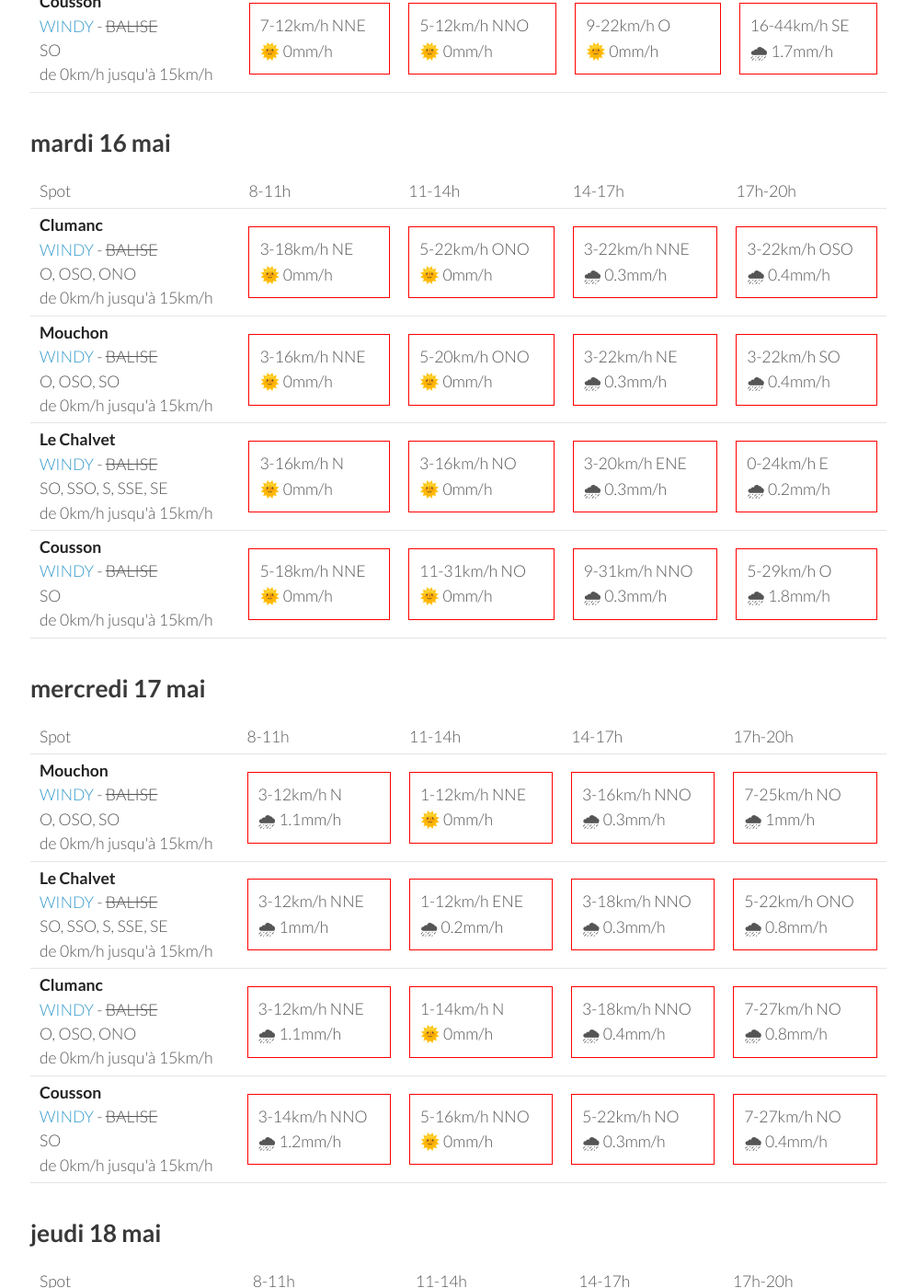
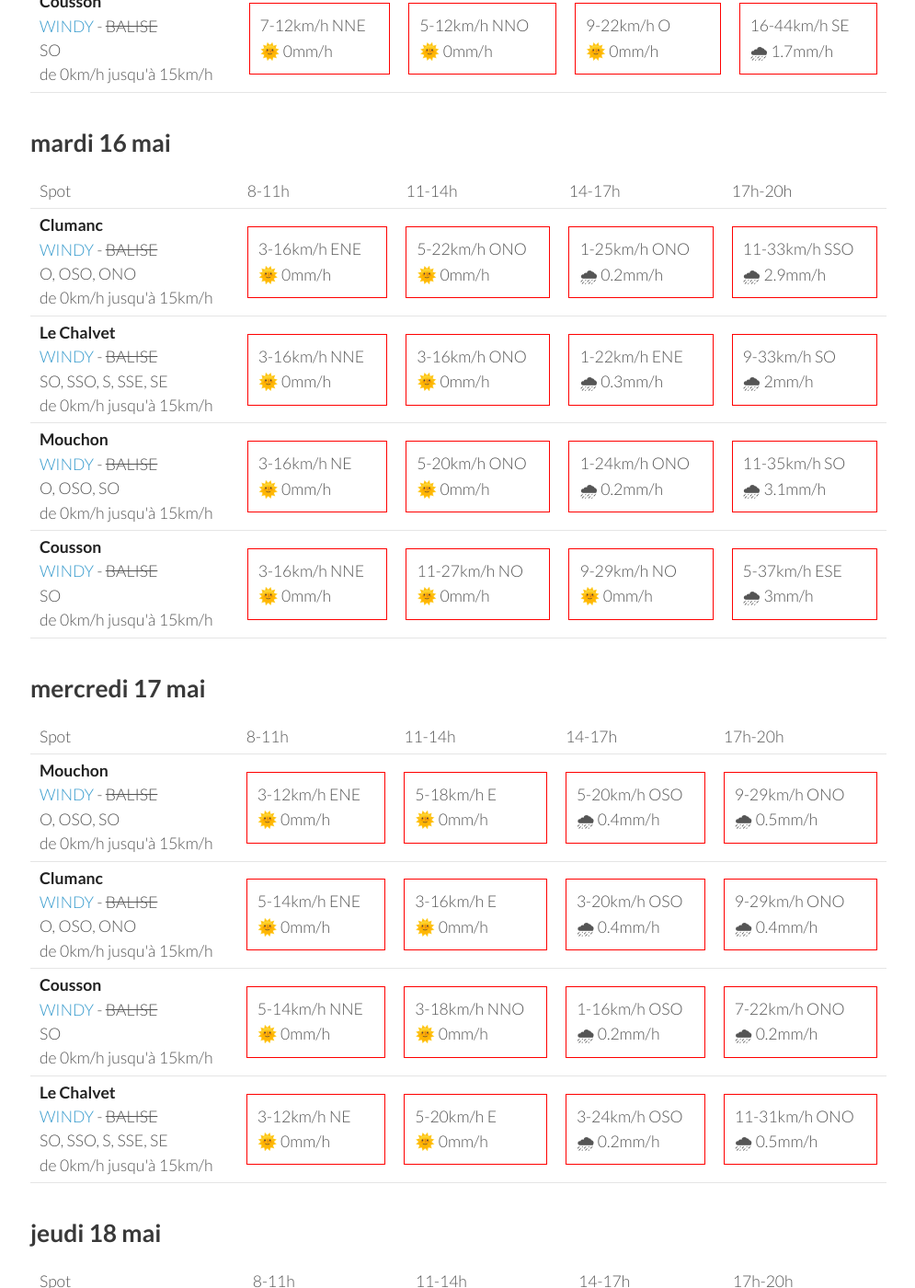
Before and after one commit to parapente-dans-le-nord/parapente-dans-le-nord.github.io, a Jekyll site: the page built from saint_andre.markdown, in a window 1280 px wide and 1400 px high, scrolled down 1325 px. Shown: the whole window at 92% size, without its empty margins (25-1020 px from the left). Built offline with Jekyll 4.4.1, drawn with Linux system fonts in a browser that asks for light colours; some of the changed text lies outside the part shown.

Commit message:
update index.markdown

```diff
--- a/saint_andre.markdown
+++ b/saint_andre.markdown
@@ -132,40 +132,40 @@ page mise à jour le dimanche 14 mai 13:36
 <tr>
         <td><strong>Clumanc</strong><br><a href="https://windy.com/44.027/6.402?43.914,6.403,10,m:eSxaglP">WINDY</a> - <span class="no-balise"> BALISE </span><br> <span class="vent-favorable">O, OSO, ONO</span><br><span class="force-vent">de 0km/h jusqu'à 15km/h</span> </td>
 
-            <td><div class="not-flyable"><p>3-18km/h NE</p><p>🌞 0mm/h</p></div></td>
+            <td><div class="not-flyable"><p>3-16km/h ENE</p><p>🌞 0mm/h</p></div></td>
             <td><div class="not-flyable"><p>5-22km/h ONO</p><p>🌞 0mm/h</p></div></td>
-            <td><div class="not-flyable"><p>3-22km/h NNE</p><p>🌧 0.3mm/h</p></div></td>
-            <td><div class="not-flyable"><p>3-22km/h OSO</p><p>🌧 0.4mm/h</p></div></td>
+            <td><div class="not-flyable"><p>1-25km/h ONO</p><p>🌧 0.2mm/h</p></div></td>
+            <td><div class="not-flyable"><p>11-33km/h SSO</p><p>🌧 2.9mm/h</p></div></td>
+
+
+    </tr>
+<tr>
+        <td><strong>Le Chalvet</strong><br><a href="https://windy.com/43.979/6.480?43.866,6.480,10,m:eSsaglX">WINDY</a> - <span class="no-balise"> BALISE </span><br> <span class="vent-favorable">SO, SSO, S, SSE, SE</span><br><span class="force-vent">de 0km/h jusqu'à 15km/h</span> </td>
+
+            <td><div class="not-flyable"><p>3-16km/h NNE</p><p>🌞 0mm/h</p></div></td>
+            <td><div class="not-flyable"><p>3-16km/h ONO</p><p>🌞 0mm/h</p></div></td>
+            <td><div class="not-flyable"><p>1-22km/h ENE</p><p>🌧 0.3mm/h</p></div></td>
+            <td><div class="not-flyable"><p>9-33km/h SO</p><p>🌧 2mm/h</p></div></td>
 
 
     </tr>
 <tr>
         <td><strong>Mouchon</strong><br><a href="https://windy.com/43.992/6.424?43.878,6.425,10,m:eSuaglR">WINDY</a> - <span class="no-balise"> BALISE </span><br> <span class="vent-favorable">O, OSO, SO</span><br><span class="force-vent">de 0km/h jusqu'à 15km/h</span> </td>
 
-            <td><div class="not-flyable"><p>3-16km/h NNE</p><p>🌞 0mm/h</p></div></td>
+            <td><div class="not-flyable"><p>3-16km/h NE</p><p>🌞 0mm/h</p></div></td>
             <td><div class="not-flyable"><p>5-20km/h ONO</p><p>🌞 0mm/h</p></div></td>
-            <td><div class="not-flyable"><p>3-22km/h NE</p><p>🌧 0.3mm/h</p></div></td>
-            <td><div class="not-flyable"><p>3-22km/h SO</p><p>🌧 0.4mm/h</p></div></td>
-
-
-    </tr>
-<tr>
-        <td><strong>Le Chalvet</strong><br><a href="https://windy.com/43.979/6.480?43.866,6.480,10,m:eSsaglX">WINDY</a> - <span class="no-balise"> BALISE </span><br> <span class="vent-favorable">SO, SSO, S, SSE, SE</span><br><span class="force-vent">de 0km/h jusqu'à 15km/h</span> </td>
-
-            <td><div class="not-flyable"><p>3-16km/h N</p><p>🌞 0mm/h</p></div></td>
-            <td><div class="not-flyable"><p>3-16km/h NO</p><p>🌞 0mm/h</p></div></td>
-            <td><div class="not-flyable"><p>3-20km/h ENE</p><p>🌧 0.3mm/h</p></div></td>
-            <td><div class="not-flyable"><p>0-24km/h E</p><p>🌧 0.2mm/h</p></div></td>
+            <td><div class="not-flyable"><p>1-24km/h ONO</p><p>🌧 0.2mm/h</p></div></td>
+            <td><div class="not-flyable"><p>11-35km/h SO</p><p>🌧 3.1mm/h</p></div></td>
 
 
     </tr>
 <tr>
         <td><strong>Cousson</strong><br><a href="https://windy.com/44.054/6.240?43.940,6.241,10,m:eSAaglz">WINDY</a> - <span class="no-balise"> BALISE </span><br> <span class="vent-favorable">SO</span><br><span class="force-vent">de 0km/h jusqu'à 15km/h</span> </td>
 
-            <td><div class="not-flyable"><p>5-18km/h NNE</p><p>🌞 0mm/h</p></div></td>
-            <td><div class="not-flyable"><p>11-31km/h NO</p><p>🌞 0mm/h</p></div></td>
-            <td><div class="not-flyable"><p>9-31km/h NNO</p><p>🌧 0.3mm/h</p></div></td>
-            <td><div class="not-flyable"><p>5-29km/h O</p><p>🌧 1.8mm/h</p></div></td>
+            <td><div class="not-flyable"><p>3-16km/h NNE</p><p>🌞 0mm/h</p></div></td>
+            <td><div class="not-flyable"><p>11-27km/h NO</p><p>🌞 0mm/h</p></div></td>
+            <td><div class="not-flyable"><p>9-29km/h NO</p><p>🌞 0mm/h</p></div></td>
+            <td><div class="not-flyable"><p>5-37km/h ESE</p><p>🌧 3mm/h</p></div></td>
 
 
     </tr>
@@ -188,40 +188,40 @@ page mise à jour le dimanche 14 mai 13:36
 <tr>
         <td><strong>Mouchon</strong><br><a href="https://windy.com/43.992/6.424?43.878,6.425,10,m:eSuaglR">WINDY</a> - <span class="no-balise"> BALISE </span><br> <span class="vent-favorable">O, OSO, SO</span><br><span class="force-vent">de 0km/h jusqu'à 15km/h</span> </td>
 
-            <td><div class="not-flyable"><p>3-12km/h N</p><p>🌧 1.1mm/h</p></div></td>
-            <td><div class="not-flyable"><p>1-12km/h NNE</p><p>🌞 0mm/h</p></div></td>
-            <td><div class="not-flyable"><p>3-16km/h NNO</p><p>🌧 0.3mm/h</p></div></td>
-            <td><div class="not-flyable"><p>7-25km/h NO</p><p>🌧 1mm/h</p></div></td>
+            <td><div class="not-flyable"><p>3-12km/h ENE</p><p>🌞 0mm/h</p></div></td>
+            <td><div class="not-flyable"><p>5-18km/h E</p><p>🌞 0mm/h</p></div></td>
+            <td><div class="not-flyable"><p>5-20km/h OSO</p><p>🌧 0.4mm/h</p></div></td>
+            <td><div class="not-flyable"><p>9-29km/h ONO</p><p>🌧 0.5mm/h</p></div></td>
+
+
+    </tr>
+<tr>
+        <td><strong>Clumanc</strong><br><a href="https://windy.com/44.027/6.402?43.914,6.403,10,m:eSxaglP">WINDY</a> - <span class="no-balise"> BALISE </span><br> <span class="vent-favorable">O, OSO, ONO</span><br><span class="force-vent">de 0km/h jusqu'à 15km/h</span> </td>
+
+            <td><div class="not-flyable"><p>5-14km/h ENE</p><p>🌞 0mm/h</p></div></td>
+            <td><div class="not-flyable"><p>3-16km/h E</p><p>🌞 0mm/h</p></div></td>
+            <td><div class="not-flyable"><p>3-20km/h OSO</p><p>🌧 0.4mm/h</p></div></td>
+            <td><div class="not-flyable"><p>9-29km/h ONO</p><p>🌧 0.4mm/h</p></div></td>
+
+
+    </tr>
+<tr>
+        <td><strong>Cousson</strong><br><a href="https://windy.com/44.054/6.240?43.940,6.241,10,m:eSAaglz">WINDY</a> - <span class="no-balise"> BALISE </span><br> <span class="vent-favorable">SO</span><br><span class="force-vent">de 0km/h jusqu'à 15km/h</span> </td>
+
+            <td><div class="not-flyable"><p>5-14km/h NNE</p><p>🌞 0mm/h</p></div></td>
+            <td><div class="not-flyable"><p>3-18km/h NNO</p><p>🌞 0mm/h</p></div></td>
+            <td><div class="not-flyable"><p>1-16km/h OSO</p><p>🌧 0.2mm/h</p></div></td>
+            <td><div class="not-flyable"><p>7-22km/h ONO</p><p>🌧 0.2mm/h</p></div></td>
 
 
     </tr>
 <tr>
         <td><strong>Le Chalvet</strong><br><a href="https://windy.com/43.979/6.480?43.866,6.480,10,m:eSsaglX">WINDY</a> - <span class="no-balise"> BALISE </span><br> <span class="vent-favorable">SO, SSO, S, SSE, SE</span><br><span class="force-vent">de 0km/h jusqu'à 15km/h</span> </td>
 
-            <td><div class="not-flyable"><p>3-12km/h NNE</p><p>🌧 1mm/h</p></div></td>
-            <td><div class="not-flyable"><p>1-12km/h ENE</p><p>🌧 0.2mm/h</p></div></td>
-            <td><div class="not-flyable"><p>3-18km/h NNO</p><p>🌧 0.3mm/h</p></div></td>
-            <td><div class="not-flyable"><p>5-22km/h ONO</p><p>🌧 0.8mm/h</p></div></td>
-
-
-    </tr>
-<tr>
-        <td><strong>Clumanc</strong><br><a href="https://windy.com/44.027/6.402?43.914,6.403,10,m:eSxaglP">WINDY</a> - <span class="no-balise"> BALISE </span><br> <span class="vent-favorable">O, OSO, ONO</span><br><span class="force-vent">de 0km/h jusqu'à 15km/h</span> </td>
-
-            <td><div class="not-flyable"><p>3-12km/h NNE</p><p>🌧 1.1mm/h</p></div></td>
-            <td><div class="not-flyable"><p>1-14km/h N</p><p>🌞 0mm/h</p></div></td>
-            <td><div class="not-flyable"><p>3-18km/h NNO</p><p>🌧 0.4mm/h</p></div></td>
-            <td><div class="not-flyable"><p>7-27km/h NO</p><p>🌧 0.8mm/h</p></div></td>
-
-
-    </tr>
-<tr>
-        <td><strong>Cousson</strong><br><a href="https://windy.com/44.054/6.240?43.940,6.241,10,m:eSAaglz">WINDY</a> - <span class="no-balise"> BALISE </span><br> <span class="vent-favorable">SO</span><br><span class="force-vent">de 0km/h jusqu'à 15km/h</span> </td>
-
-            <td><div class="not-flyable"><p>3-14km/h NNO</p><p>🌧 1.2mm/h</p></div></td>
-            <td><div class="not-flyable"><p>5-16km/h NNO</p><p>🌞 0mm/h</p></div></td>
-            <td><div class="not-flyable"><p>5-22km/h NO</p><p>🌧 0.3mm/h</p></div></td>
-            <td><div class="not-flyable"><p>7-27km/h NO</p><p>🌧 0.4mm/h</p></div></td>
+            <td><div class="not-flyable"><p>3-12km/h NE</p><p>🌞 0mm/h</p></div></td>
+            <td><div class="not-flyable"><p>5-20km/h E</p><p>🌞 0mm/h</p></div></td>
+            <td><div class="not-flyable"><p>3-24km/h OSO</p><p>🌧 0.2mm/h</p></div></td>
+            <td><div class="not-flyable"><p>11-31km/h ONO</p><p>🌧 0.5mm/h</p></div></td>
 
 
     </tr>
```
Also changed, not shown: other parts of saint_andre.markdown (+1 -1 lines).
